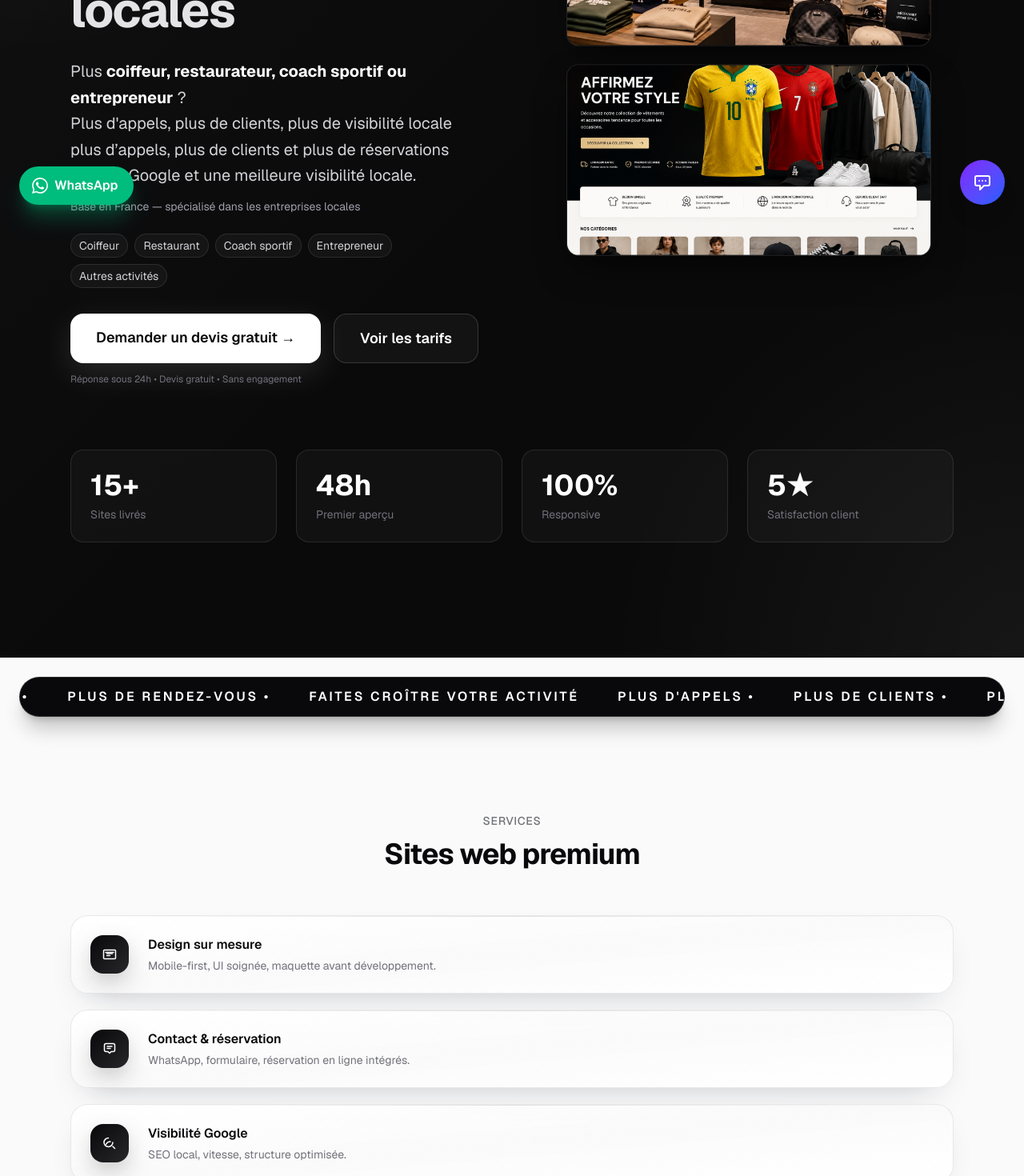
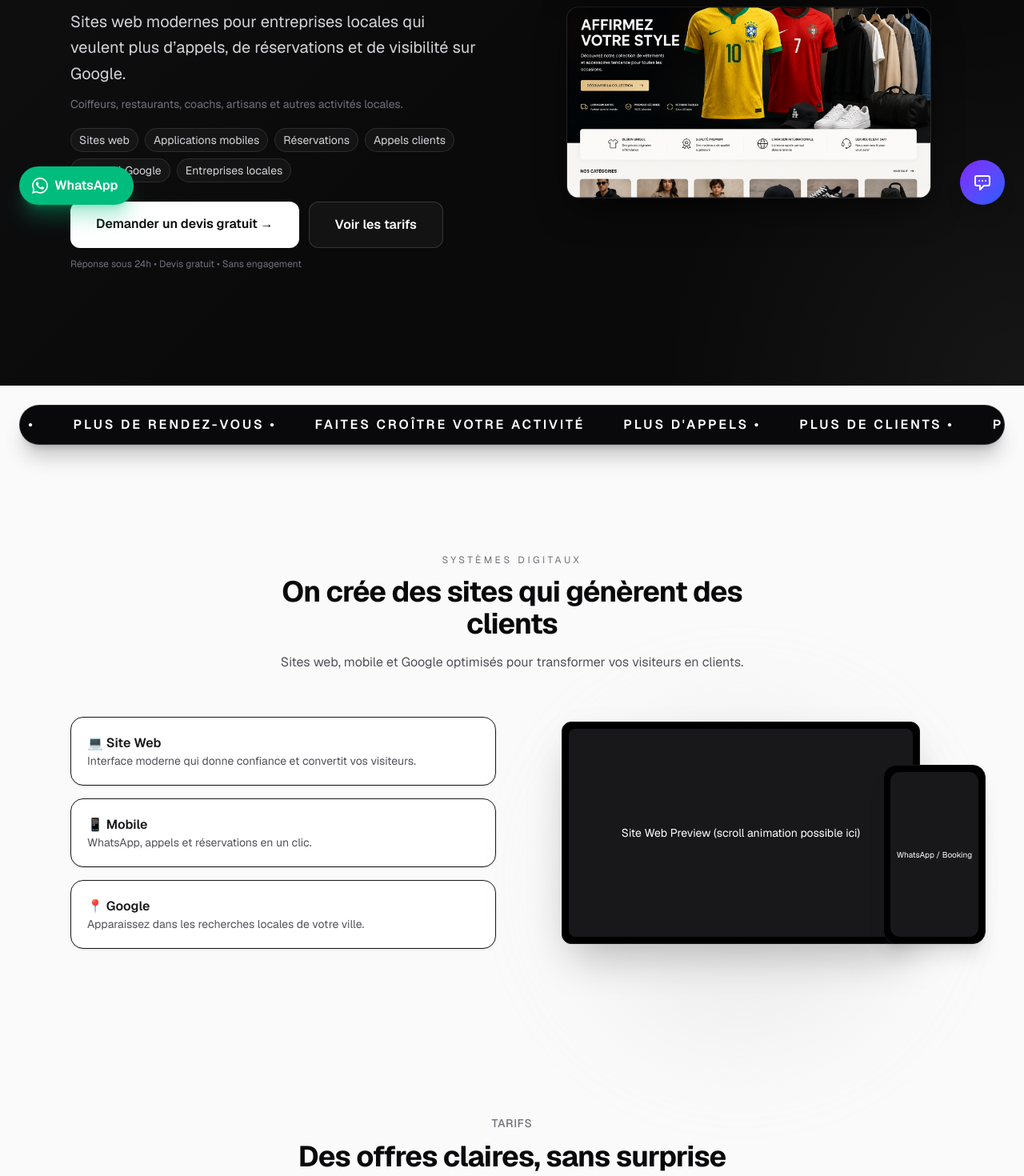
Before and after one commit to Ryad-Cyber/site-web, a Next.js app: page / in a window 1280 px wide. Shown: the part 520-1990 px from the top of the page at 80% size. Built offline with nearby package versions, Linux system fonts and the light colour scheme.

Commit message:
Initial commit - hero + services redesign premium

```diff
--- a/app/page.tsx
+++ b/app/page.tsx
@@ -233,38 +233,54 @@ export default function Home() {
 <motion.section
   id="home"
   className="relative overflow-hidden bg-[#0a0a0b] text-white pt-20 pb-10 sm:pt-24 sm:pb-14 md:pt-32 md:pb-24 lg:pt-44 lg:pb-36"
-          style={{}}
 >
   <div className="absolute inset-0 bg-[radial-gradient(circle_at_top_left,rgba(255,255,255,0.08),transparent_32%),radial-gradient(circle_at_bottom_right,rgba(255,255,255,0.05),transparent_28%)]" />
   <div className="absolute inset-0 bg-[linear-gradient(135deg,rgba(255,255,255,0.03),transparent_55%)]" />
 
   <div className="relative max-w-6xl mx-auto px-4 sm:px-6">
-            <div className="grid lg:grid-cols-2 gap-8 sm:gap-10 lg:gap-20 items-center">
+
+    {/* GRID IMPORTANT */}
+    <div className="grid lg:grid-cols-2 gap-10 lg:gap-20 items-center">
+
       {/* LEFT */}
       <ScrollReveal>
-                <div className="inline-flex items-center gap-2 px-3 py-1.5 lg:px-4 lg:py-2 rounded-full border border-white/10 bg-white/[0.04] text-xs sm:text-sm text-zinc-300 mb-4 sm:mb-6 lg:mb-8">
-                  <span className="w-1.5 h-1.5 lg:w-2 lg:h-2 rounded-full bg-white/70" />
-                  Ryad Web Studio — Sites web et apps web premium
+        <div>
+          {/* badge */}
+          <div className="inline-flex items-center gap-2 px-3 py-1.5 lg:px-4 lg:py-2 rounded-full border border-white/10 bg-white/[0.04] text-xs sm:text-sm text-zinc-300 mb-6">
+            <span className="w-1.5 h-1.5 rounded-full bg-white/70" />
+            Ryad Web Studio — Sites web & applications
           </div>
 
-                <h1 className="text-2xl sm:text-3xl md:text-5xl lg:text-[3.8rem] font-bold leading-[1.15] sm:leading-[1.05] tracking-tight">
-  Sites web premium
+          {/* H1 */}
+          <h1 className="text-4xl sm:text-5xl md:text-6xl lg:text-[4rem] font-bold leading-[1.05] tracking-tight">
+  <span className="whitespace-nowrap">
+    Des sites web qui
+  </span>
   <br />
-  <span className="text-zinc-200">
-    pour les entreprises locales
+  <span className="bg-gradient-to-r from-white via-zinc-200 to-zinc-400 text-transparent bg-clip-text">
+    transforment vos visiteurs en clients
   </span>
 </h1>
 
-                <p className="mt-4 sm:mt-5 lg:mt-7 text-sm sm:text-base md:text-xl text-zinc-300 max-w-xl leading-relaxed">
-  Plus <strong className="text-white">coiffeur, restaurateur, coach sportif ou entrepreneur</strong> ?<br />
-  Plus d'appels, plus de clients, plus de visibilité locale plus d’appels, plus de clients et plus de réservations grâce à Google et une meilleure visibilité locale.
-</p>
-<p className="mt-3 text-sm text-zinc-400">
-  Basé en France — spécialisé dans les entreprises locales
+          {/* TEXT */}
+          <p className="mt-6 text-base sm:text-lg md:text-xl text-zinc-300 max-w-xl leading-relaxed">
+            Sites web modernes pour entreprises locales qui veulent plus d’appels, de réservations et de visibilité sur Google.
           </p>
 
-                <div className="mt-4 sm:mt-5 lg:mt-6 flex flex-wrap gap-1.5 sm:gap-2">
-                  {["Coiffeur", "Restaurant", "Coach sportif", "Entrepreneur", "Autres activités"].map((tag) => (
+          <p className="mt-3 text-sm text-zinc-500">
+            Coiffeurs, restaurants, coachs, artisans et autres activités locales.
+          </p>
+
+          {/* TAGS */}
+          <div className="mt-5 flex flex-wrap gap-2">
+            {[
+              "Sites web",
+              "Applications mobiles",
+              "Réservations",
+              "Appels clients",
+              "Visibilité Google",
+              "Entreprises locales",
+            ].map((tag) => (
               <span
                 key={tag}
                 className="px-2.5 py-1 rounded-full text-xs lg:text-sm text-zinc-300 bg-white/[0.04] border border-white/10"
@@ -274,61 +290,37 @@ export default function Home() {
             ))}
           </div>
 
-                <div className="mt-6 lg:mt-8 flex flex-col sm:flex-row gap-2.5 sm:gap-4">
-  <div className="flex flex-col gap-3">
-    <div className="flex flex-col sm:flex-row gap-2.5 sm:gap-4">
+          {/* CTA */}
+          <div className="mt-6 flex flex-col sm:flex-row gap-3">
             <a
               href="#contact"
-        className="group px-5 py-3 lg:px-8 lg:py-4 rounded-xl lg:rounded-2xl bg-white text-zinc-950 font-semibold hover:scale-[1.01] transition-all shadow-[0_12px_40px_rgba(255,255,255,0.12)] text-center text-sm sm:text-base lg:text-lg"
+              className="px-5 py-3 lg:px-8 lg:py-4 rounded-xl bg-white text-zinc-950 font-semibold hover:scale-[1.01] transition-all"
             >
-        Demander un devis gratuit
-        <span className="inline-block ml-1 group-hover:translate-x-1 transition-transform">→</span>
+              Demander un devis gratuit →
             </a>
 
             <a
               href="#tarifs"
-        className="px-5 py-3 lg:px-8 lg:py-4 rounded-xl lg:rounded-2xl border border-white/15 bg-white/[0.04] text-white font-semibold hover:bg-white/[0.08] hover:border-white/25 transition-all text-center text-sm sm:text-base lg:text-lg"
+              className="px-5 py-3 lg:px-8 lg:py-4 rounded-xl border border-white/15 bg-white/[0.04] text-white font-semibold hover:bg-white/[0.08]"
             >
               Voir les tarifs
             </a>
           </div>
 
-    <p className="text-xs text-zinc-500 text-center sm:text-left">
+          <p className="mt-3 text-xs text-zinc-500">
             Réponse sous 24h • Devis gratuit • Sans engagement
           </p>
         </div>
-</div>
       </ScrollReveal>
 
-              {/* RIGHT — Dynamic visual */}
+      {/* RIGHT - IMAGE RESTORED */}
       <ScrollReveal delay={0.2}>
-                <motion.div style={{ scale: heroScale }}>
+        <motion.div className="relative" style={{ scale: heroScale }}>
           <HeroVisual />
         </motion.div>
       </ScrollReveal>
+
     </div>
-
-            {/* Stats bar */}
-            <ScrollReveal delay={0.3}>
-              <div className="mt-8 sm:mt-12 lg:mt-20 grid grid-cols-2 md:grid-cols-4 gap-2.5 sm:gap-4 md:gap-6">
-                {[
-                  { value: "15+", label: "Sites livrés" },
-                  { value: "48h", label: "Premier aperçu" },
-                  { value: "100%", label: "Responsive" },
-                  { value: "5★", label: "Satisfaction client" },
-                ].map((stat) => (
-                  <div
-                    key={stat.label}
-                    className="rounded-2xl p-4 sm:p-6 border border-white/10 bg-white/[0.03] text-center md:text-left"
-                  >
-                    <p className="text-2xl sm:text-3xl md:text-4xl font-bold text-white">
-                      {stat.value}
-                    </p>
-                    <p className="mt-1.5 text-xs sm:text-sm text-zinc-500">{stat.label}</p>
-                  </div>
-                ))}
-              </div>
-            </ScrollReveal>
   </div>
 </motion.section>
 
@@ -369,72 +361,74 @@ export default function Home() {
         </section>
 
         {/* SERVICES */}
-        <section id="services" className="max-w-6xl mx-auto px-4 sm:px-6 py-16 md:py-24">
-          <ScrollReveal>
-            <div className="text-center max-w-xl mx-auto mb-14">
-              <p className="text-sm font-medium text-zinc-500 uppercase tracking-wider mb-3">Services</p>
-              <h2 className="text-3xl sm:text-4xl font-bold tracking-tight text-zinc-950">
-                Sites web premium
+        <section id="services" className="max-w-6xl mx-auto px-4 sm:px-6 py-20 md:py-28">
+
+  {/* LEFT TEXT */}
+  <div className="text-center max-w-2xl mx-auto mb-14">
+    <p className="text-xs tracking-[0.3em] uppercase text-zinc-500">
+      Systèmes digitaux
+    </p>
+
+    <h2 className="mt-3 text-3xl sm:text-4xl font-bold tracking-tight text-zinc-950">
+      On crée des sites qui génèrent des clients
     </h2>
+
+    <p className="mt-4 text-zinc-600 text-sm sm:text-base">
+      Sites web, mobile et Google optimisés pour transformer vos visiteurs en clients.
+    </p>
   </div>
-          </ScrollReveal>
 
-          <div className="space-y-5">
-            {[
-              {
-                icon: (
-                  <svg className="w-6 h-6" fill="none" viewBox="0 0 24 24" stroke="currentColor" strokeWidth={1.5}>
-                    <path strokeLinecap="round" strokeLinejoin="round" d="M5.5 6.5h13a1 1 0 0 1 1 1v9a1 1 0 0 1-1 1h-13a1 1 0 0 1-1-1v-9a1 1 0 0 1 1-1Z" />
-                    <path strokeLinecap="round" strokeLinejoin="round" d="M7 9.5h10" />
-                    <path strokeLinecap="round" strokeLinejoin="round" d="M8.5 13.5h4" />
-                    <path strokeLinecap="round" strokeLinejoin="round" d="M8.5 11h7" />
-                  </svg>
-                ),
-                title: "Design sur mesure",
-                desc: "Mobile-first, UI soignée, maquette avant développement.",
-              },
-              {
-                icon: (
-                  <svg className="w-6 h-6" fill="none" viewBox="0 0 24 24" stroke="currentColor" strokeWidth={1.5}>
-                    <path strokeLinecap="round" strokeLinejoin="round" d="M7.5 5.5h9a2 2 0 0 1 2 2v6a2 2 0 0 1-2 2h-2.5l-2 2-2-2H7.5a2 2 0 0 1-2-2v-6a2 2 0 0 1 2-2Z" />
-                    <path strokeLinecap="round" strokeLinejoin="round" d="M9 9h6" />
-                    <path strokeLinecap="round" strokeLinejoin="round" d="M9 11.5h4" />
-                  </svg>
-                ),
-                title: "Contact & réservation",
-                desc: "WhatsApp, formulaire, réservation en ligne intégrés.",
-              },
-              {
-                icon: (
-                  <svg className="w-6 h-6" fill="none" viewBox="0 0 24 24" stroke="currentColor" strokeWidth={1.5}>
-                    <path strokeLinecap="round" strokeLinejoin="round" d="M10.5 5.5a5.5 5.5 0 1 0 5.5 5.5" />
-                    <path strokeLinecap="round" strokeLinejoin="round" d="M16 16l2.5 2.5" />
-                    <path strokeLinecap="round" strokeLinejoin="round" d="M7.5 13.5c1.1-2.2 3.3-3.5 5.5-3.5" />
-                  </svg>
-                ),
-                title: "Visibilité Google",
-                desc: "SEO local, vitesse, structure optimisée.",
-              },
-            ].map((service, index) => (
-              <motion.div
-                key={service.title}
-                initial={{ opacity: 0, y: 20 }}
-                whileInView={{ opacity: 1, y: 0 }}
-                whileHover={{ y: -2, scale: 1.01, transition: { duration: 0.2 } }}
-                viewport={{ once: true }}
-                transition={{ duration: 0.5, delay: index * 0.1 }}
-                className="group relative flex items-center gap-5 sm:gap-6 p-5 sm:p-6 rounded-[1.35rem] bg-gradient-to-br from-white via-zinc-50/80 to-white border border-zinc-200/80 shadow-[0_18px_45px_-24px_rgba(15,23,42,0.28)] transition-all duration-300 hover:border-zinc-300 hover:shadow-[0_24px_60px_-24px_rgba(15,23,42,0.34)]"
-              >
-                <div className="absolute inset-x-0 top-0 h-px bg-gradient-to-r from-transparent via-zinc-300/70 to-transparent" />
-                <div className="flex items-center justify-center w-12 h-12 rounded-2xl bg-gradient-to-br from-zinc-950 via-zinc-900 to-zinc-800 text-white shadow-[0_12px_35px_-12px_rgba(24,24,27,0.7)] shrink-0 transition-all duration-300 group-hover:scale-105 group-hover:-translate-y-0.5 group-hover:shadow-[0_16px_40px_-12px_rgba(24,24,27,0.8)]">
-                  {service.icon}
+  {/* SHOWCASE */}
+  <div className="grid lg:grid-cols-2 gap-10 items-center">
+
+    {/* LEFT - SWITCH */}
+    <div className="space-y-4">
+
+      <div className="p-5 rounded-2xl border bg-white shadow-sm">
+        <h3 className="font-semibold">💻 Site Web</h3>
+        <p className="text-sm text-zinc-600">
+          Interface moderne qui donne confiance et convertit vos visiteurs.
+        </p>
       </div>
-                <div className="flex-1 min-w-0">
-                  <h3 className="text-base font-semibold text-zinc-950 mb-1">{service.title}</h3>
-                  <p className="text-sm text-zinc-500">{service.desc}</p>
+
+      <div className="p-5 rounded-2xl border bg-white shadow-sm">
+        <h3 className="font-semibold">📱 Mobile</h3>
+        <p className="text-sm text-zinc-600">
+          WhatsApp, appels et réservations en un clic.
+        </p>
       </div>
-              </motion.div>
-            ))}
+
+      <div className="p-5 rounded-2xl border bg-white shadow-sm">
+        <h3 className="font-semibold">📍 Google</h3>
+        <p className="text-sm text-zinc-600">
+          Apparaissez dans les recherches locales de votre ville.
+        </p>
+      </div>
+
+    </div>
+
+    {/* RIGHT - FAKE PREMIUM MOCKUP */}
+    <div className="relative flex justify-center">
+
+      {/* glow */}
+      <div className="absolute w-[400px] h-[400px] bg-zinc-300 blur-3xl opacity-30 rounded-full" />
+
+      {/* laptop */}
+      <div className="relative w-full max-w-md rounded-xl border shadow-2xl bg-black p-2">
+        <div className="bg-zinc-900 rounded-lg overflow-hidden h-[260px] flex items-center justify-center text-white text-sm">
+          Site Web Preview (scroll animation possible ici)
+        </div>
+      </div>
+
+      {/* phone */}
+      <div className="absolute -right-10 bottom-0 w-32 h-56 rounded-2xl border shadow-xl bg-black p-2">
+        <div className="bg-zinc-900 rounded-xl h-full flex items-center justify-center text-white text-[10px]">
+          WhatsApp / Booking
+        </div>
+      </div>
+
+    </div>
+
   </div>
 </section>
 
```
Lines whose indentation alone changed are shown as unchanged.
